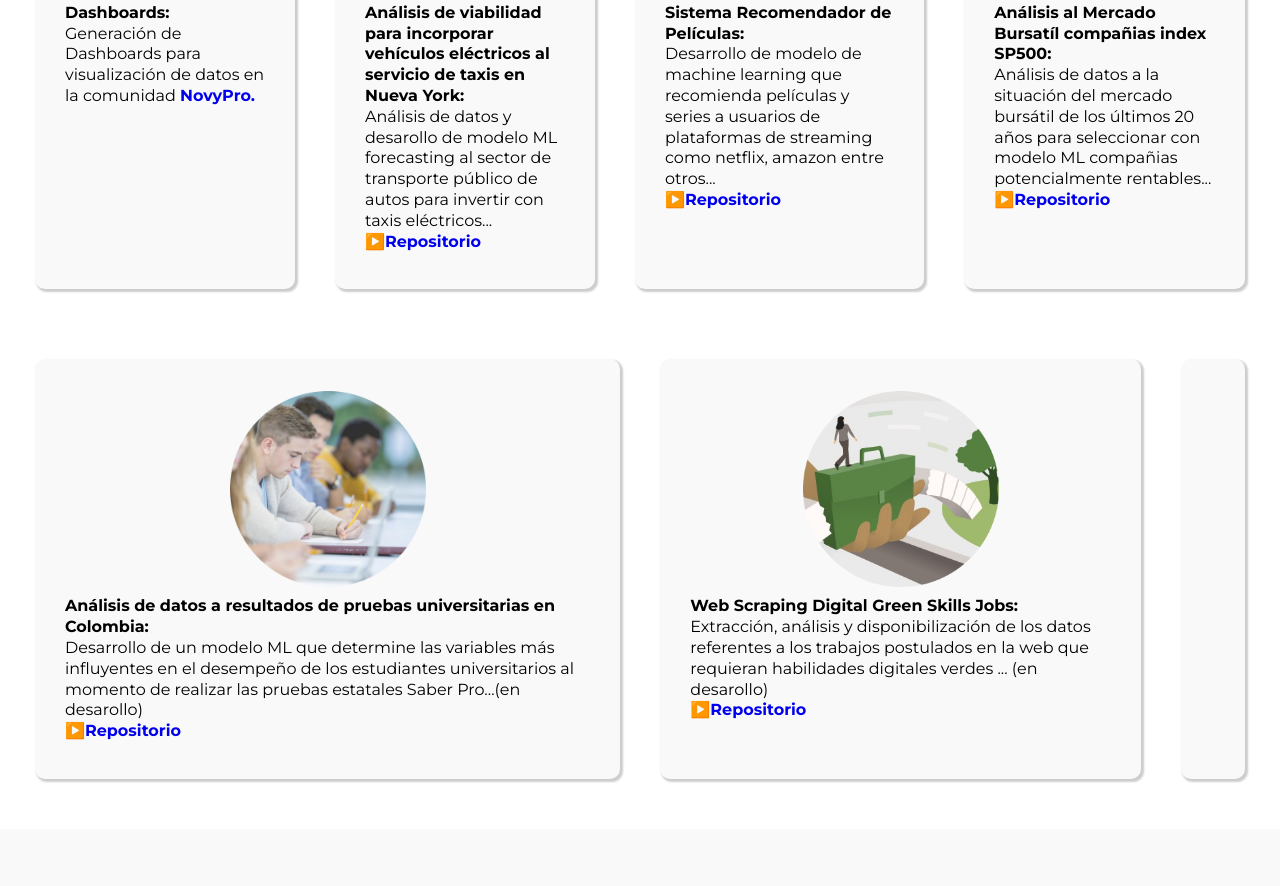
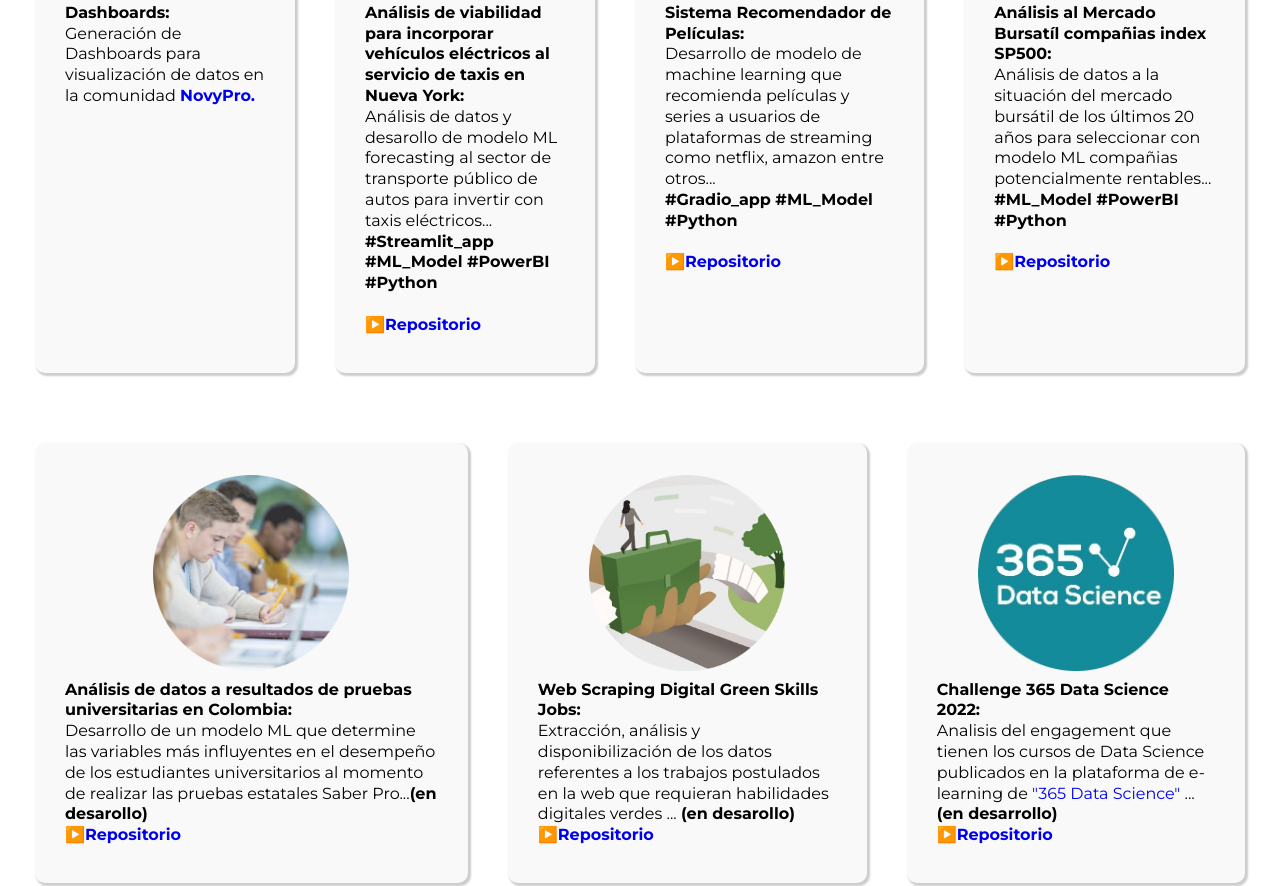
Before and after one commit to jospinoponce/portafolio, a plain HTML site: page index.html in a window 1280 px wide. Shown: the part 935-1821 px from the top of the page. Drawn offline with Linux system fonts and the light colour scheme.

Commit message:
365_project container added

```diff
--- a/index.html
+++ b/index.html
@@ -53,6 +53,7 @@
             servicio de taxis en  Nueva York:</b><br>
             Análisis de datos y desarollo de modelo ML forecasting al sector de transporte público de autos
             para invertir con taxis eléctricos... <br>
+            <b>#Streamlit_app #ML_Model #PowerBI #Python</b> <br><br>
             ▶️<a href="https://github.com/francomyburg/Proyecto_grupal_DS" target="_blank"><b>Repositorio</b></a></p>
         </div>
 
@@ -63,6 +64,7 @@
           <p><b>Sistema Recomendador de Películas:</b><br> Desarrollo de modelo de machine learning que
           recomienda películas y series a usuarios de plataformas de streaming como netflix,
           amazon entre otros...<br>
+          <b>#Gradio_app #ML_Model #Python</b> <br><br>
           ▶️<a href="https://github.com/jospinoponce/ModeloRecomiendaPeliculas" target="_blank"><b>Repositorio</b></a></p>
         </div>
         <!-- PROYECTO 3 -->
@@ -72,6 +74,7 @@
           <p><b>Análisis al Mercado Bursatíl compañias index SP500: <br> </b>
           Análisis de datos a la situación del mercado bursátil de los últimos 20 años
           para seleccionar con modelo ML compañias potencialmente rentables...<br>
+          <b>#ML_Model #PowerBI #Python</b> <br><br>
           ▶️<a href="https://github.com/jospinoponce/AnalisisDeMercadoSP500"  target="_blank"><b>Repositorio </b></a></p>
         </div>
 
@@ -86,7 +89,7 @@
             <img src="img/estu.png"  alt="" /></a>
           <p><b>Análisis de datos a resultados de pruebas universitarias en Colombia: <br> </b>
           Desarrollo de un modelo ML que determine las variables más influyentes en el desempeño
-          de los estudiantes universitarios al momento de realizar las pruebas estatales Saber Pro...(en desarollo)<br>
+          de los estudiantes universitarios al momento de realizar las pruebas estatales Saber Pro...<b>(en desarollo)</b><br>
           ▶️<a href="https://github.com/jospinoponce/PruebasSaberPro_Colombia"  target="_blank"><b>Repositorio </b></a></p>
           </div>
           <!-- PROYECTO 5 -->
@@ -95,14 +98,18 @@
             <img src="img/greenskills..png"  alt="" /></a>
           <p><b> Web Scraping Digital Green Skills Jobs: <br> </b>
           Extracción, análisis y disponibilización de los datos referentes a los trabajos postulados en la web
-          que requieran habilidades digitales verdes ... (en desarollo)<br>
+          que requieran habilidades digitales verdes ... <b>(en desarollo)</b><br>
           ▶️<a href="https://github.com/jospinoponce/webScrapingGreenSkillsJobs"  target="_blank"><b>Repositorio </b></a></p>
           </div>
         <!-- PROYECTO 6 -->
         <div class="Portfolio-row-box">
-          <img src="img/icon-1.png" alt="">
-          <p><b> <br> </b>
-          </p>
+          <a href="https://github.com/jospinoponce/reto_365data_2022" target="_blank">
+            <img src="img/365.png"  alt="" /></a>
+          <p><b> Challenge 365 Data Science 2022: <br> </b>
+          Analisis del engagement que tienen los cursos de Data Science publicados en la plataforma de e-learning de
+          <a href="https://github.com/jospinoponce/webScrapingGreenSkillsJobs" target="_blank" >"365 Data Science"</a>
+          ...<b>(en desarrollo)</b><br>
+          ▶️<a href="https://github.com/jospinoponce/reto_365data_2022"  target="_blank"><b>Repositorio </b></a></p>
           </div>
       </div>
 
```
Also changed, not shown: img/365.png (added).
